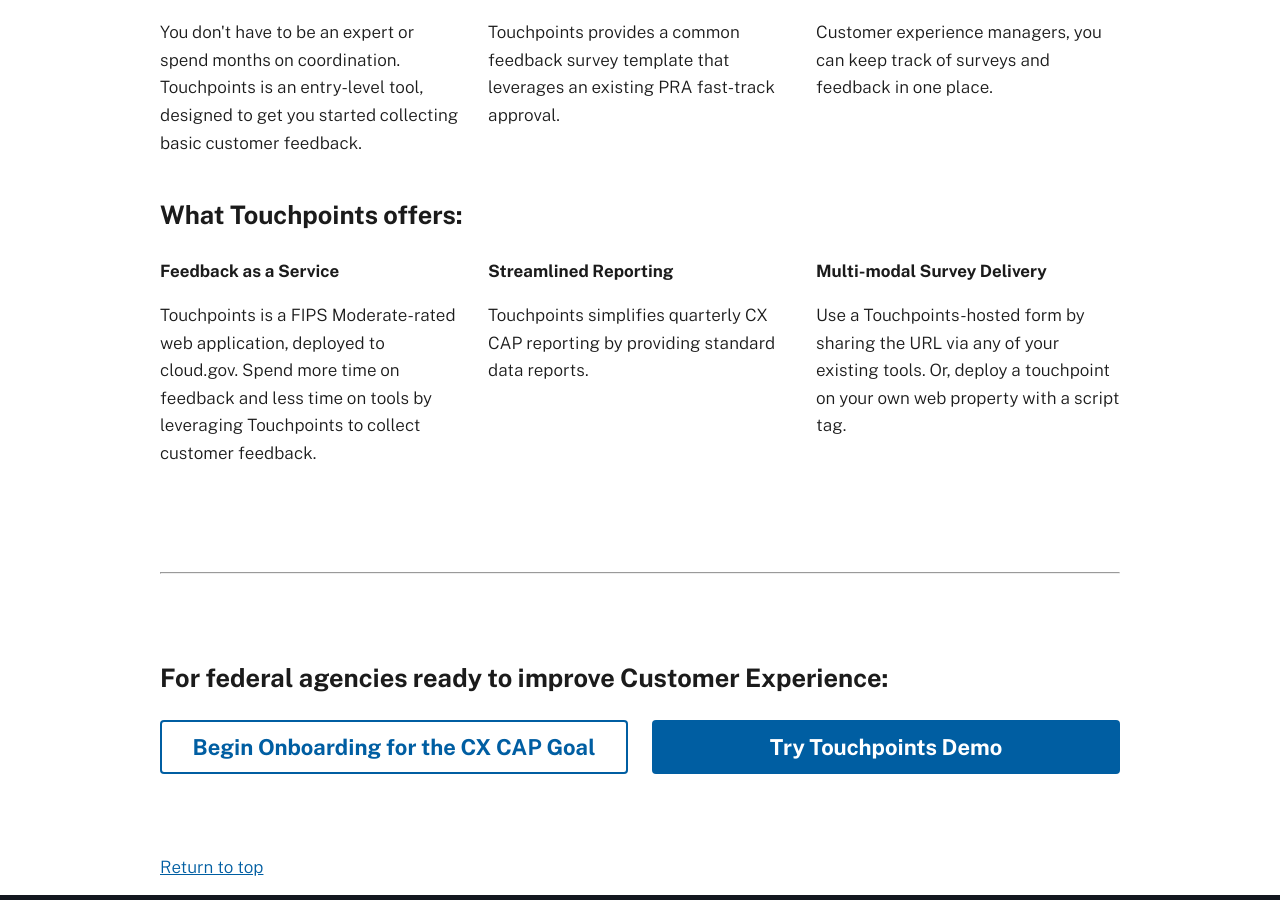
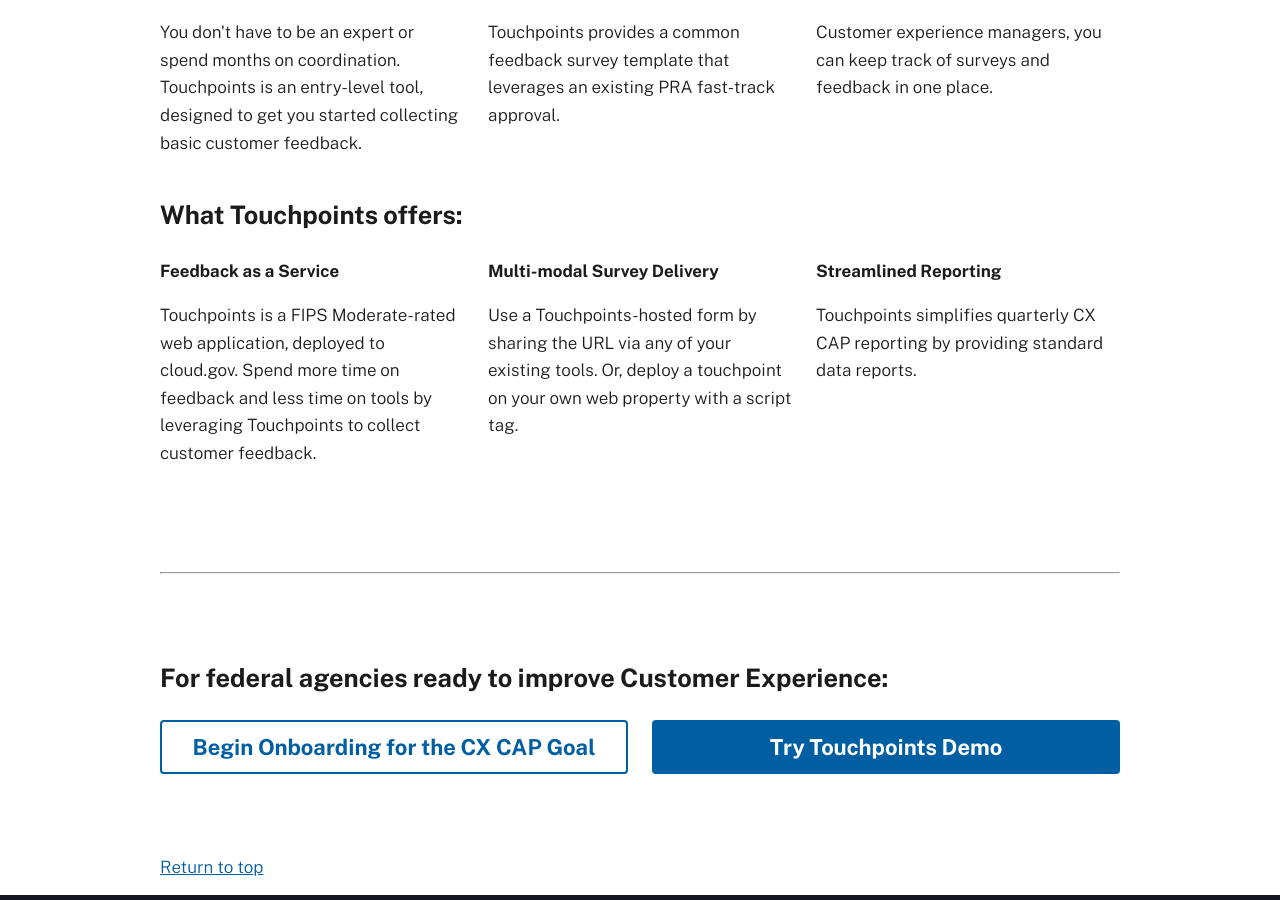
Before and after one commit to GSA-TTS/touchpoints-site, a Jekyll site: the page built from index.md, in a window 1280 px wide and 900 px high, scrolled down 483 px. Built offline with Jekyll 4.4.1, drawn with Linux system fonts in a browser that asks for light colours.

Commit message:
reorder Reporting column

```diff
--- a/index.md
+++ b/index.md
@@ -60,20 +60,20 @@ deck: "Easy, compliant customer feedback for federal agencies."
   </div>
   <div class="tablet:grid-col">
     <strong>
+      Multi-modal Survey Delivery
+    </strong>
+    <p>
+      Use a Touchpoints-hosted form by sharing the URL via any of your existing tools.
+      Or, deploy a touchpoint on your own web property with a script tag.
+    </p>
+  </div>
+  <div class="tablet:grid-col">
+    <strong>
       Streamlined Reporting
     </strong>
     <p>
       Touchpoints simplifies quarterly CX CAP reporting
       by providing standard data reports.
-    </p>
-  </div>
-  <div class="tablet:grid-col">
-    <strong>
-      Multi-modal Survey Delivery
-    </strong>
-    <p>
-      Use a Touchpoints-hosted form by sharing the URL via any of your existing tools.
-      Or, deploy a touchpoint on your own web property with a script tag.
     </p>
   </div>
 </div>
```
